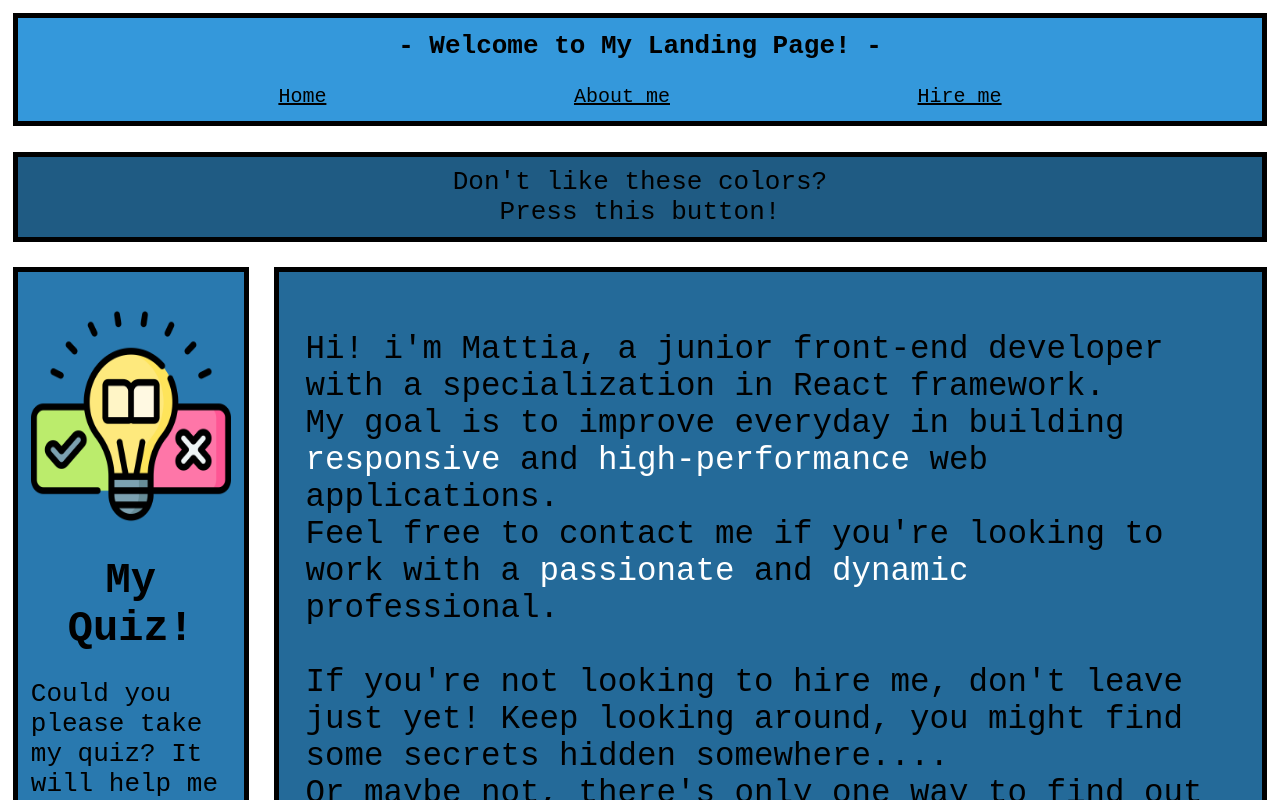
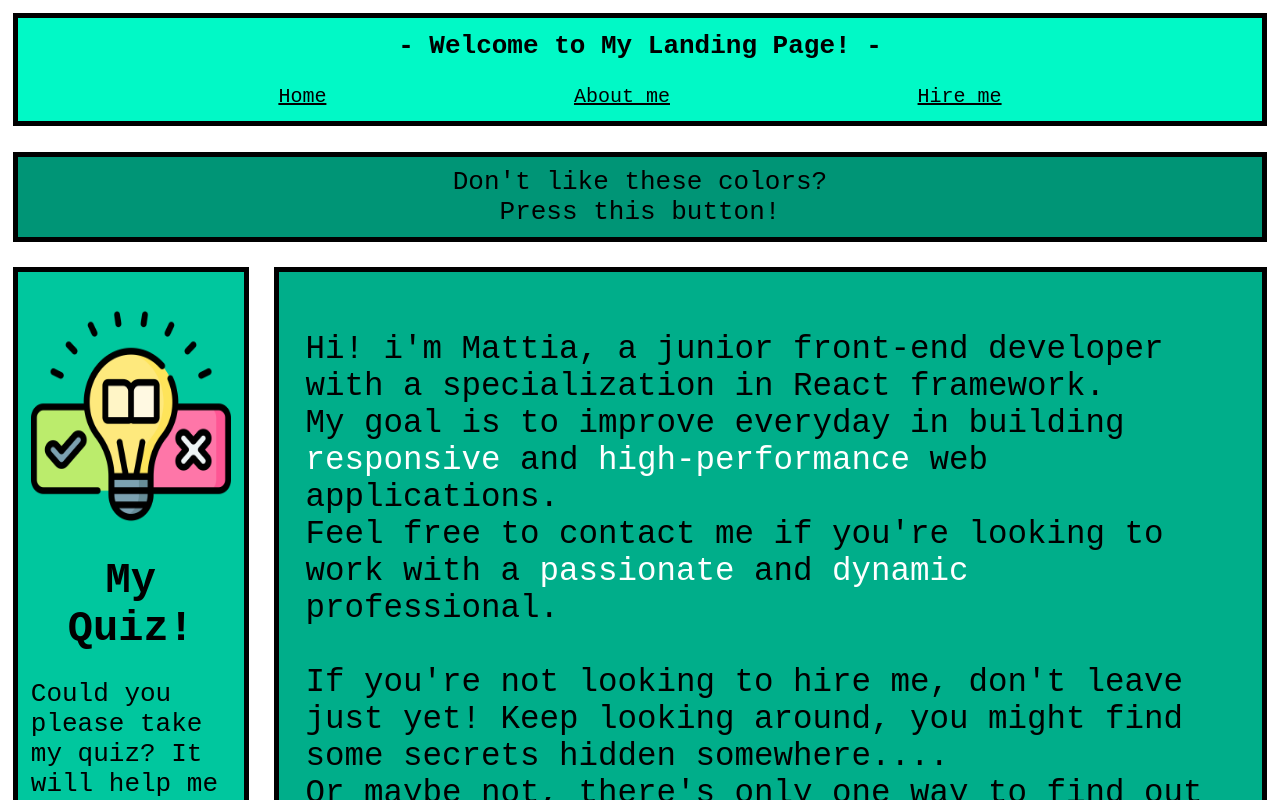
Before and after one commit to mtm90/my-landing-page, a React (Vite) app: page / in a window 1280 px wide. Shown: the top 800 px of the page. Built offline with nearby package versions, Linux system fonts and the light colour scheme.

Commit message:
base color

```diff
--- a/src/components/ColorContext.jsx
+++ b/src/components/ColorContext.jsx
@@ -35,7 +35,7 @@ const rgbToHex = (r, g, b) => {
 
 // Create a provider component
 export const ColorProvider = ({ children }) => {
-  const baseColor = '#3498db'; // Set your base color here
+  const baseColor = '#01f9c6'; // Set your base color here
   const [colors, setColors] = useState(generateShades(baseColor));
 
   const regenerateColors = () => {
```
